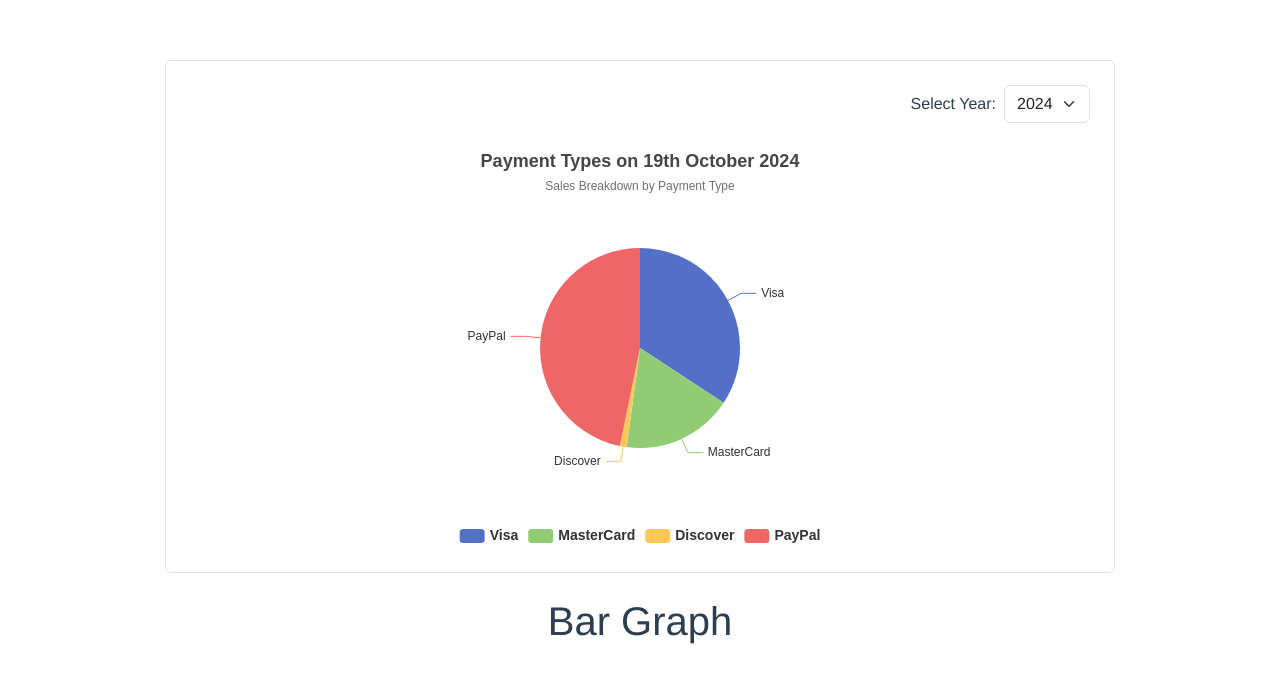
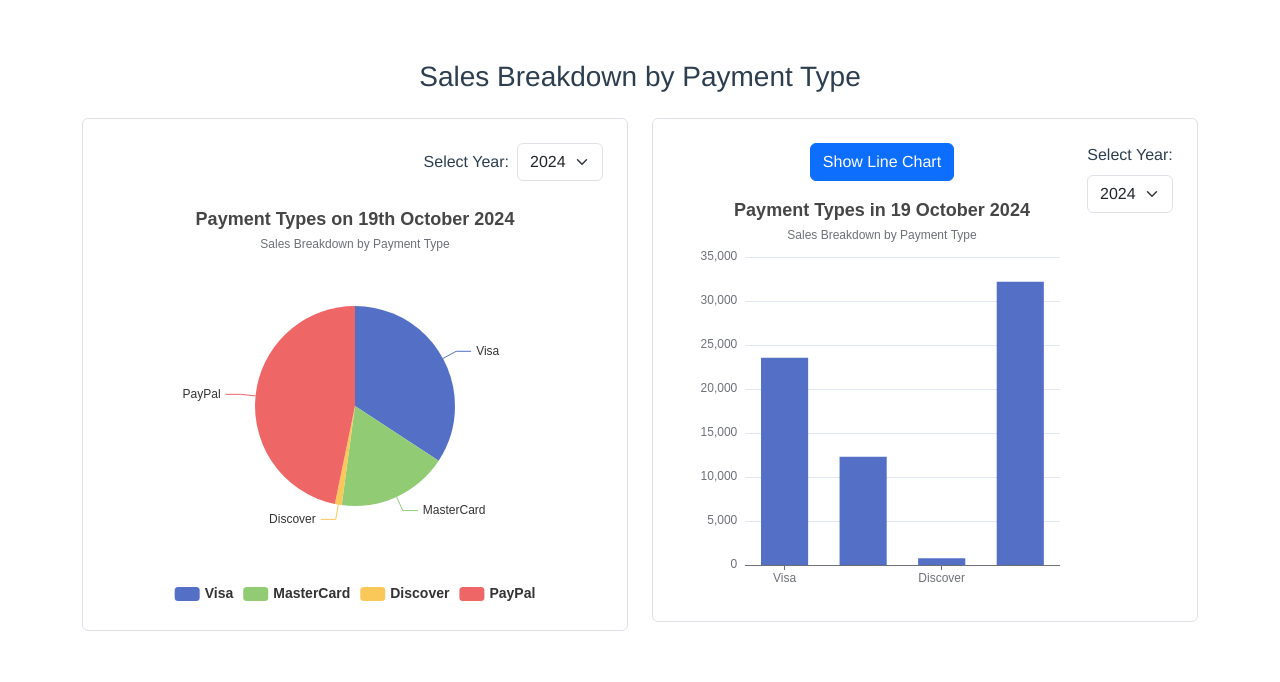
Before and after one commit to Abhi1279/Graphing-Sales, a Vue app in the folder graphing-sales/: page / in a window 1280 px wide. Shown: the top 682 px of the page. Built offline with nearby package versions, Linux system fonts and the light colour scheme.

Commit message:
Implemented Bar Graph And Line Graph

```diff
--- a/graphing-sales/src/App.vue
+++ b/graphing-sales/src/App.vue
@@ -1,6 +1,16 @@
 <template>
- <PieChart/>
- <BarGraph/>
+  <div class="container mt-4">
+    <div class="row">
+      <h3 class="mb-0 mx-auto mx-4">Sales Breakdown by Payment Type</h3>
+      <div class="col-md-6">
+        <PieChart />
+      </div>
+
+      <div class="col-md-6">
+        <BarGraph />
+      </div>
+    </div>
+  </div>
 </template>
 
 <script>
--- a/graphing-sales/src/components/BarGraph.vue
+++ b/graphing-sales/src/components/BarGraph.vue
@@ -1,19 +1,182 @@
 <template>
-    <h1>Bar Graph</h1>
-</template>
+    <div class="container my-4 p-4 border rounded">
+      <button class="btn btn-primary mb-3" @click="toggleVisibility">
+        {{ isVisible ? 'Show Line Chart' : 'Show Bar Chart' }}
+      </button>
 
-<script>
-import { defineComponent } from 'vue';
+      <div class="form-group mb-4" style="float:right">
+        <label for="year-select" class="form-label">Select Year:</label>
+        <select
+          class="form-select"
+          id="year-select"
+          v-model="selectedYear"
+          @change="updateChartData"
+        >
+          <option value="2024">2024</option>
+          <option value="2023">2023</option>
+          <option value="2022">2022</option>
+        </select>
+      </div>
 
+      <div class="row">
+        <div class="col-12">
+          <v-chart v-if="isVisible" :option="barChartOption" style="height: 400px;"></v-chart>
+          <v-chart v-if="!isVisible" :option="lineChartOption" style="height: 400px;"></v-chart>
+        </div>
+      </div>
+    </div>
+  </template>
 
-export default defineComponent({
-    components:{
+  <script>
+  import { defineComponent } from 'vue';
+  import VChart from 'vue-echarts';
+  import { use } from 'echarts/core';
+  import { BarChart, LineChart } from 'echarts/charts';
+  import { TitleComponent, TooltipComponent, LegendComponent, GridComponent } from 'echarts/components';
+  import { CanvasRenderer } from 'echarts/renderers';
 
+  use([BarChart, LineChart, TitleComponent, TooltipComponent, LegendComponent, GridComponent, CanvasRenderer]);
+
+  export default defineComponent({
+    components: {
+      VChart,
     },
-    data(){
-        return{
+    data() {
+      return {
+        selectedYear: '2024',
+        barChartOption: {},
+        lineChartOption: {},
+        isVisible: true,
+        salesData: {
+          2024: {
+            Visa: 23550,
+            MasterCard: 12315,
+            Discover: 765,
+            PayPal: 32182,
+          },
+          2023: {
+            Visa: 23344,
+            MasterCard: 11885,
+            Discover: 591,
+            PayPal: 31255,
+          },
+          2022: {
+            Visa: 24651,
+            MasterCard: 11258,
+            Discover: 921,
+            PayPal: 28907,
+          },
+        },
+      };
+    },
+    mounted() {
+      this.updateChartData();
+    },
+    methods: {
+      updateChartData() {
+        const selectedYearData = this.salesData[this.selectedYear];
+        const categories = Object.keys(selectedYearData);
+        const values = Object.values(selectedYearData);
 
-        }
-    }
-})
-</script>
+        const historicalData = ['2022', '2023', '2024'].map((year) => {
+          return Object.values(this.salesData[year]);
+        });
+
+        this.barChartOption = {
+          title: {
+            text: `Payment Types in 19 October ${this.selectedYear}`,
+            subtext: 'Sales Breakdown by Payment Type',
+            left: 'center',
+          },
+          tooltip: {
+            trigger: 'item',
+            axisPointer: {
+              type: 'shadow',
+            },
+          },
+          grid: {
+            left: '3%',
+            right: '4%',
+            bottom: '3%',
+            containLabel: true,
+          },
+          xAxis: {
+            type: 'category',
+            data: categories,
+            axisTick: {
+              alignWithLabel: true,
+            },
+          },
+          yAxis: {
+            type: 'value',
+          },
+          series: [
+            {
+              name: 'Sales',
+              type: 'bar',
+              data: values,
+              barWidth: '60%',
+              emphasis: {
+                itemStyle: {
+                  shadowBlur: 10,
+                  shadowOffsetX: 0,
+                  shadowColor: 'rgba(0, 0, 0, 0.5)',
+                },
+              },
+            },
+          ],
+        };
+
+        this.lineChartOption = {
+          title: {
+            text: `Payment Trends by Type`,
+            subtext: 'Sales Breakdown',
+            left: 'center',
+          },
+          tooltip: {
+            trigger: 'axis',
+          },
+          legend: {
+            data: categories,
+            orient: "horizontal",
+            left: 'center',
+            top: '13%',
+            itemGap: 30,
+          },
+          grid: {
+            left: '3%',
+            right: '4%',
+            bottom: '15%',
+            containLabel: true,
+            top:'90px'
+          },
+          xAxis: {
+            type: 'category',
+            data: ['2022', '2023', '2024'],
+            boundaryGap: false,
+          },
+          yAxis: {
+            type: 'value',
+          },
+          series: categories.map((category) => ({
+            name: category,
+            type: 'line',
+            data: historicalData.map(
+              (yearData) => yearData[categories.indexOf(category)]
+            ),
+            smooth: true,
+            emphasis: {
+              focus: 'series',
+            },
+          })),
+        };
+      },
+      toggleVisibility() {
+        this.isVisible = !this.isVisible;
+      },
+    },
+  });
+  </script>
+
+  <style scoped>
+  </style>
```
